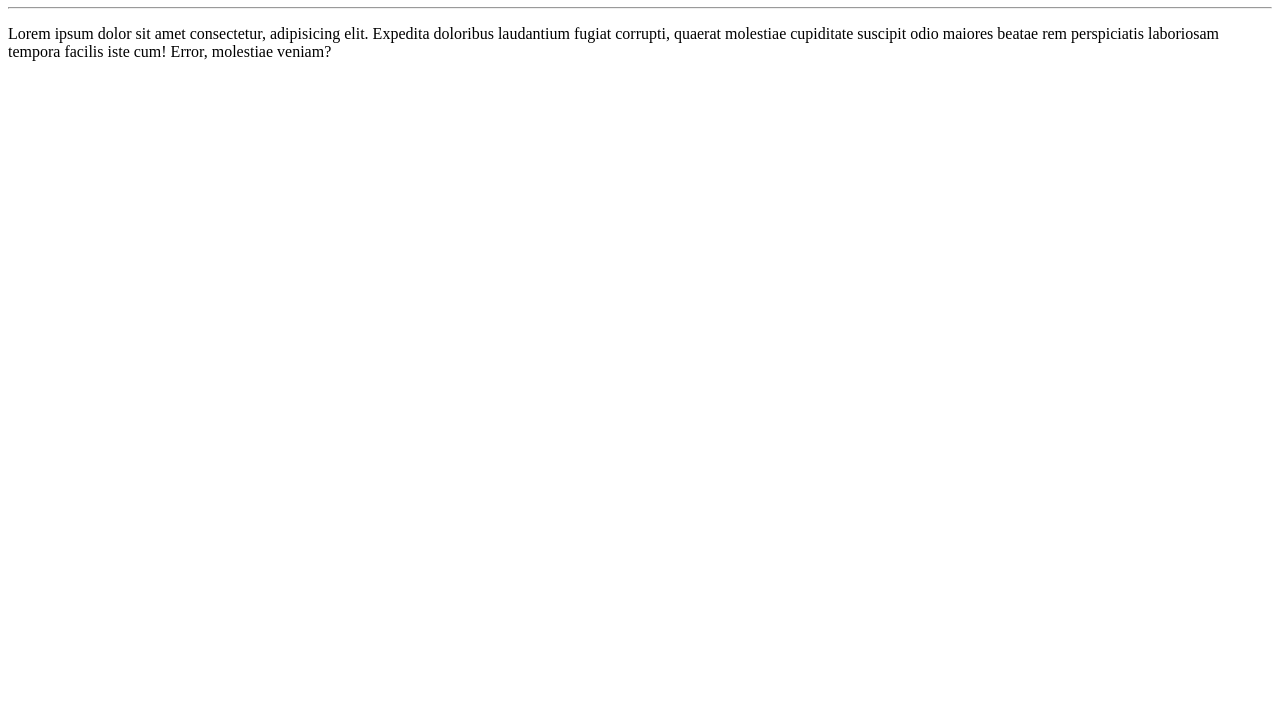
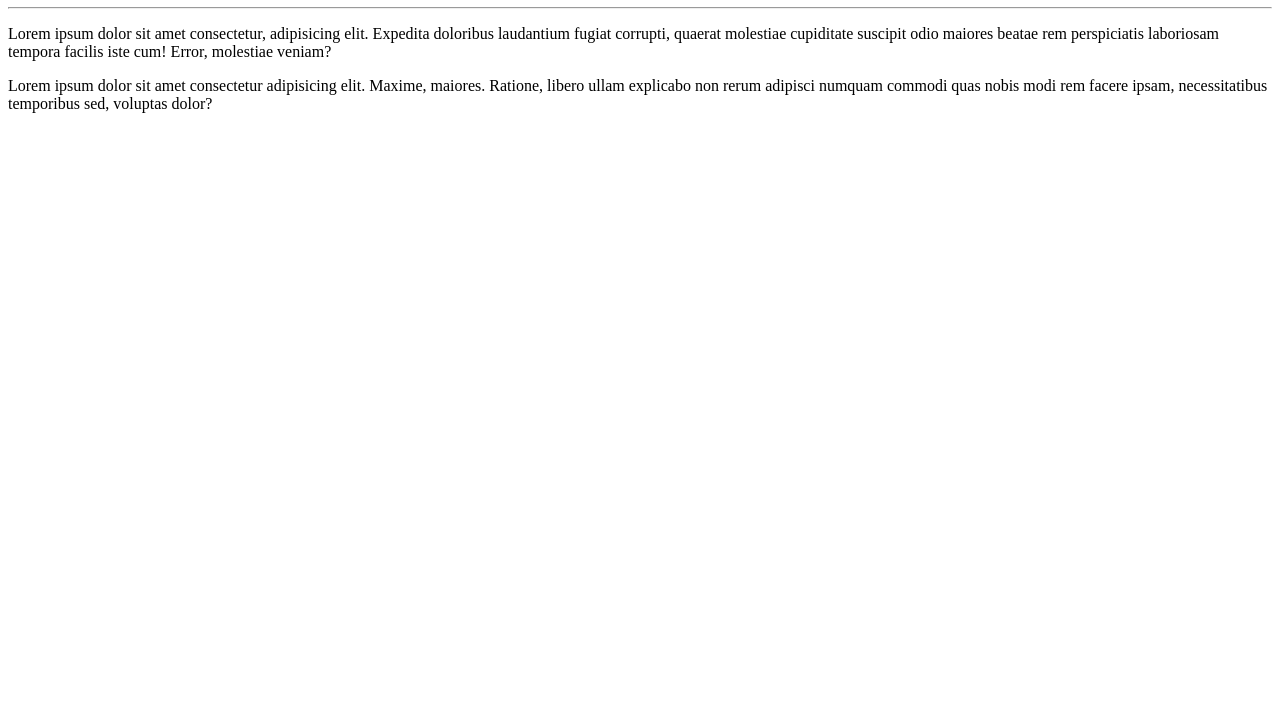
Before and after one commit to Ponze96/Ola-Mundo, a plain HTML site: page site-exemplo/index.html in a window 1280 px wide. Shown: the part 73-800 px from the top of the page. Drawn offline with Linux system fonts and the light colour scheme.

Commit message:
adicionei um paragrafo

```diff
--- a/site-exemplo/index.html
+++ b/site-exemplo/index.html
@@ -9,5 +9,6 @@
     <h1>Olá, Mundo!</h1>
     <hr>
     <p>Lorem ipsum dolor sit amet consectetur, adipisicing elit. Expedita doloribus laudantium fugiat corrupti, quaerat molestiae cupiditate suscipit odio maiores beatae rem perspiciatis laboriosam tempora facilis iste cum! Error, molestiae veniam?</p>
+    <p>Lorem ipsum dolor sit amet consectetur adipisicing elit. Maxime, maiores. Ratione, libero ullam explicabo non rerum adipisci numquam commodi quas nobis modi rem facere ipsam, necessitatibus temporibus sed, voluptas dolor?</p>
 </body>
 </html>
```
